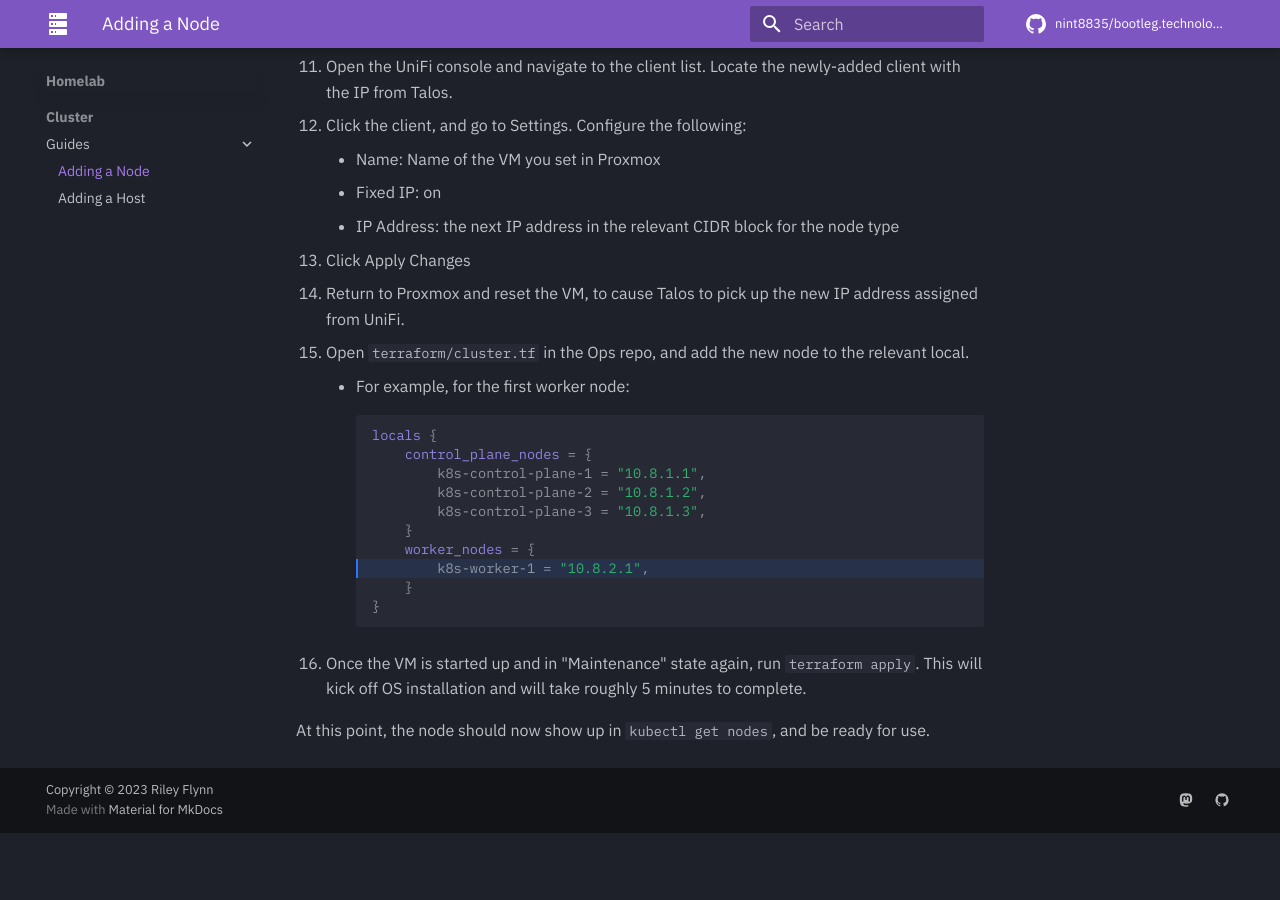
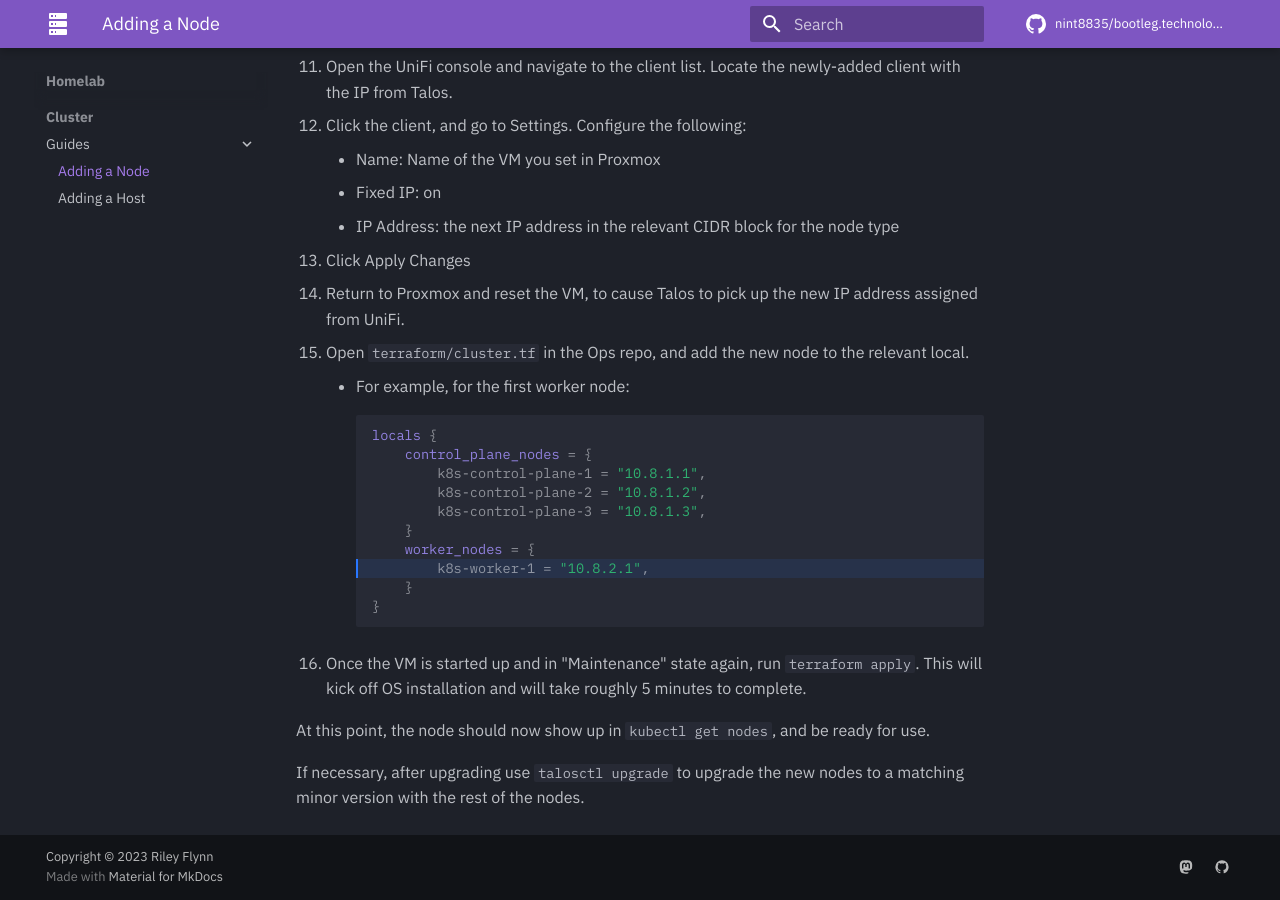
Before and after one commit to nint8835/bootleg.technology, an MkDocs documentation site: the page built from docs/homelab/cluster/guides/adding-a-node.md, in a window 1280 px wide and 900 px high, scrolled down 1202 px. Built offline with MkDocs 1.6.1 and Material for MkDocs 9.7.7, drawn with Linux system fonts in a browser that asks for light colours; plug-ins that fetch from the network failed and are left out; comment, search, counter and statistics services are not loaded; before the commit the page ends 2035 px from its top, so only the background shows below that; some of the changed lines change nothing that is shown; some of the changed text lies outside the part shown.

Commit message:
Updated node details

```diff
--- a/docs/homelab/cluster/guides/adding-a-node.md
+++ b/docs/homelab/cluster/guides/adding-a-node.md
@@ -14,7 +14,7 @@
 3. For OS, configure the following:
     - Use CD/DVD disc image file (iso)
     - Storage: `mnemosyne-isos`
-    - ISO image: `talos-amd64.iso`
+    - ISO image: `talos-linux-1.6.7-metal-amd64.iso`
     - Type: `Linux`
     - Version: `6.x - 2.6 Kernel`
 4. For System, leave all settings as default.
@@ -55,3 +55,5 @@
 16. Once the VM is started up and in "Maintenance" state again, run `terraform apply`. This will kick off OS installation and will take roughly 5 minutes to complete.
 
 At this point, the node should now show up in `kubectl get nodes`, and be ready for use.
+
+If necessary, after upgrading use `talosctl upgrade` to upgrade the new nodes to a matching minor version with the rest of the nodes.
```
